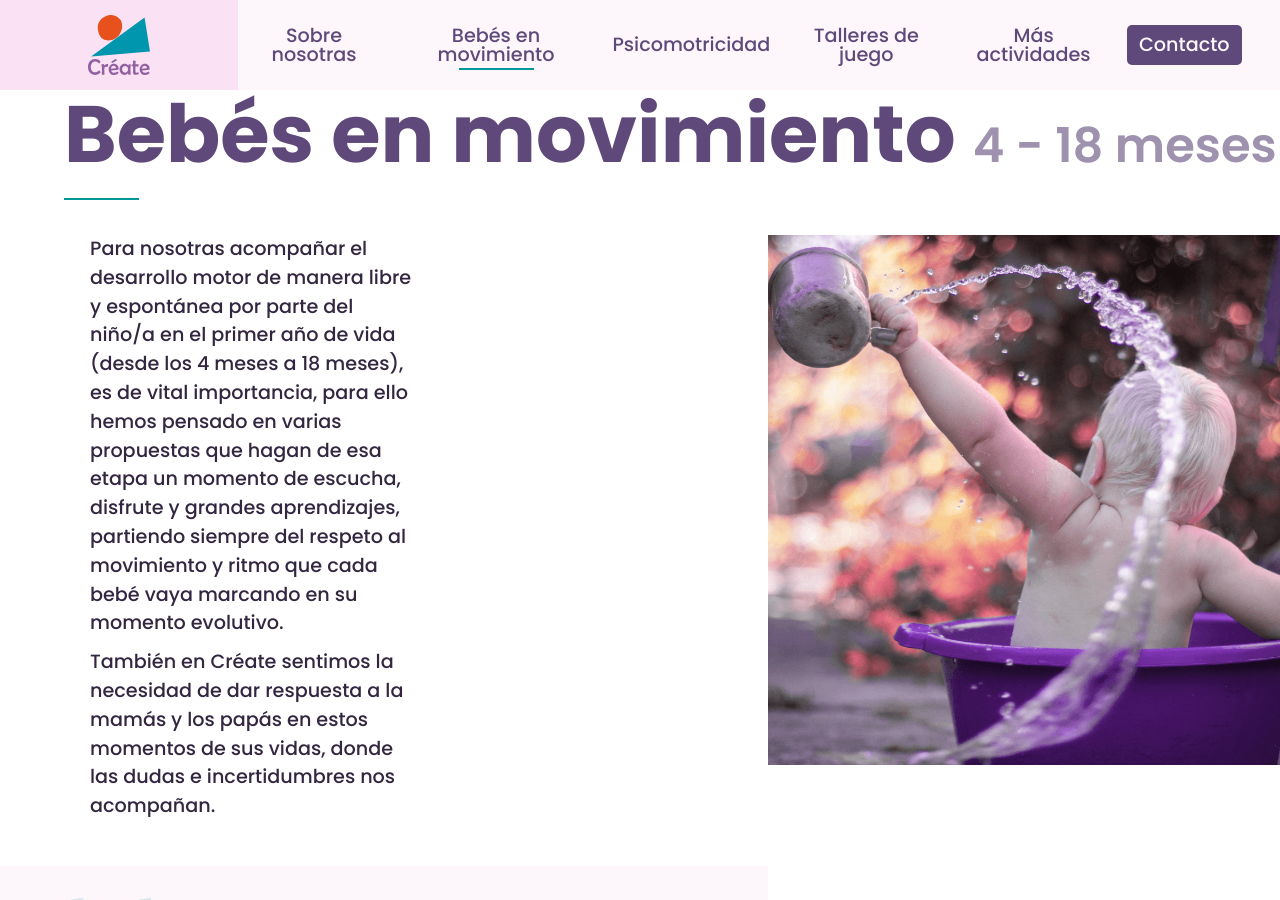
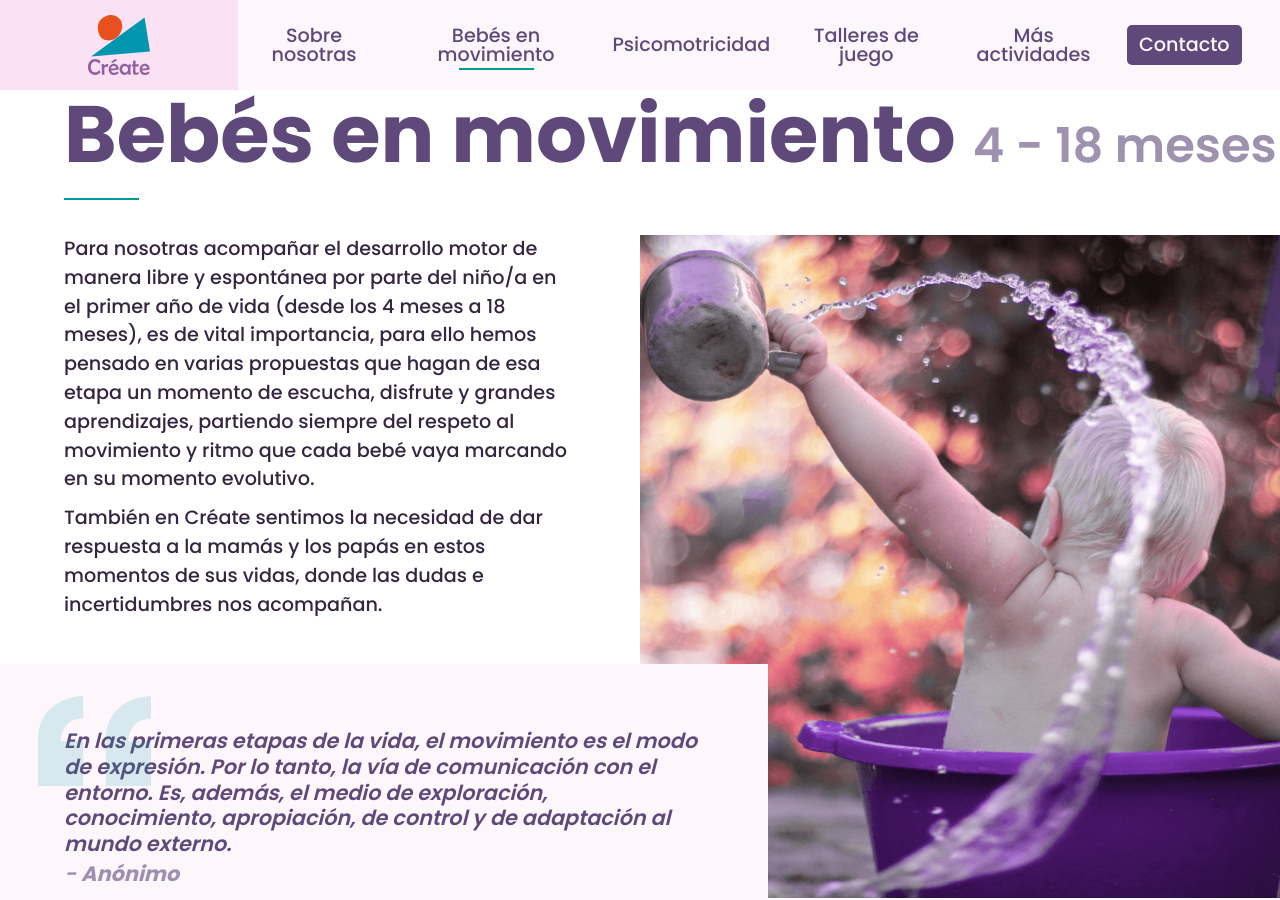
Before and after one commit to xaviersierra/createaranjuez, a Jekyll site: the page built from movement.markdown, in a window 1280 px wide and 900 px high. Built offline with Jekyll 4.4.1, drawn with Linux system fonts in a browser that asks for light colours.

Commit message:
fix: responsiveness improvements contact us page, all services sections

```diff
--- a/_sass/contact.scss
+++ b/_sass/contact.scss
@@ -1,13 +1,13 @@
 .contact-container {
     .contact-content {
-        padding-left: 10vh;
+        padding-left: 5vw;
         display: grid;
         grid-template-columns: repeat(2, 1fr);
 
         .content {
             grid-row: 1;
             grid-column: 1;
-            width: 20vw;
+            width: 30vw;
             font-size: 1.3rem;
             font-weight: 500;
             color: $base-text-color;
@@ -24,6 +24,7 @@
             }
 
             .email-container{
+                overflow-wrap: break-word;
                 .email {
                     text-decoration: underline;
                 }
@@ -43,10 +44,11 @@
         .contact-banner {
             grid-row: 1;
             grid-column: 2;
-            width: 70vw;
+            width: 60vw;
             background-image: url('../images/contact-banner.png');
             background-repeat: no-repeat;
             background-size: cover;
+            background-position: top center;
         }
     }
 
--- a/_sass/content.scss
+++ b/_sass/content.scss
@@ -13,6 +13,7 @@
             h1 {
                 line-height: 1.1em;
                 span {
+                    display: inline-block;
                     color: #9f92af;
                     font-size: 3rem;
                     font-weight: 600;
@@ -26,13 +27,13 @@
             min-height: calc(100vh - 90px);
             margin-top: 5vh;
             .section-texts {
-                width: 40vw;
-                padding-left: 10vh;
-                padding-right: 10vh;
+                width: 50vw;
+                padding-left: 5vw;
+                padding-right: 5vw;
                 color: $base-text-color;
                 font-size: 1.2rem;
+                font-weight: 500;
 
-                font-weight: 500;
                 p {
                     margin-top: 10px;
                 }
@@ -83,9 +84,7 @@
         .section-image {
             background-repeat: no-repeat;
             background-position: top right;
-            background-size: 40%;
+            background-size: 50vw;
         }
-
-
     }
 }
--- a/_sass/main.scss
+++ b/_sass/main.scss
@@ -171,13 +171,15 @@
     }
 
     div {
+      position: relative;
       height: 20vw;
       background-repeat: no-repeat;
       margin: 2vw;
       background-size: 100%;
       h1 {
-        margin-left: 3vw;
-        margin-top: 15vw;
+        position: absolute;
+        left: 3vw;
+        bottom: 3vh;
         color: #fdf7fc;
         font-size: 1.3rem;
         font-weight: 700;
```
